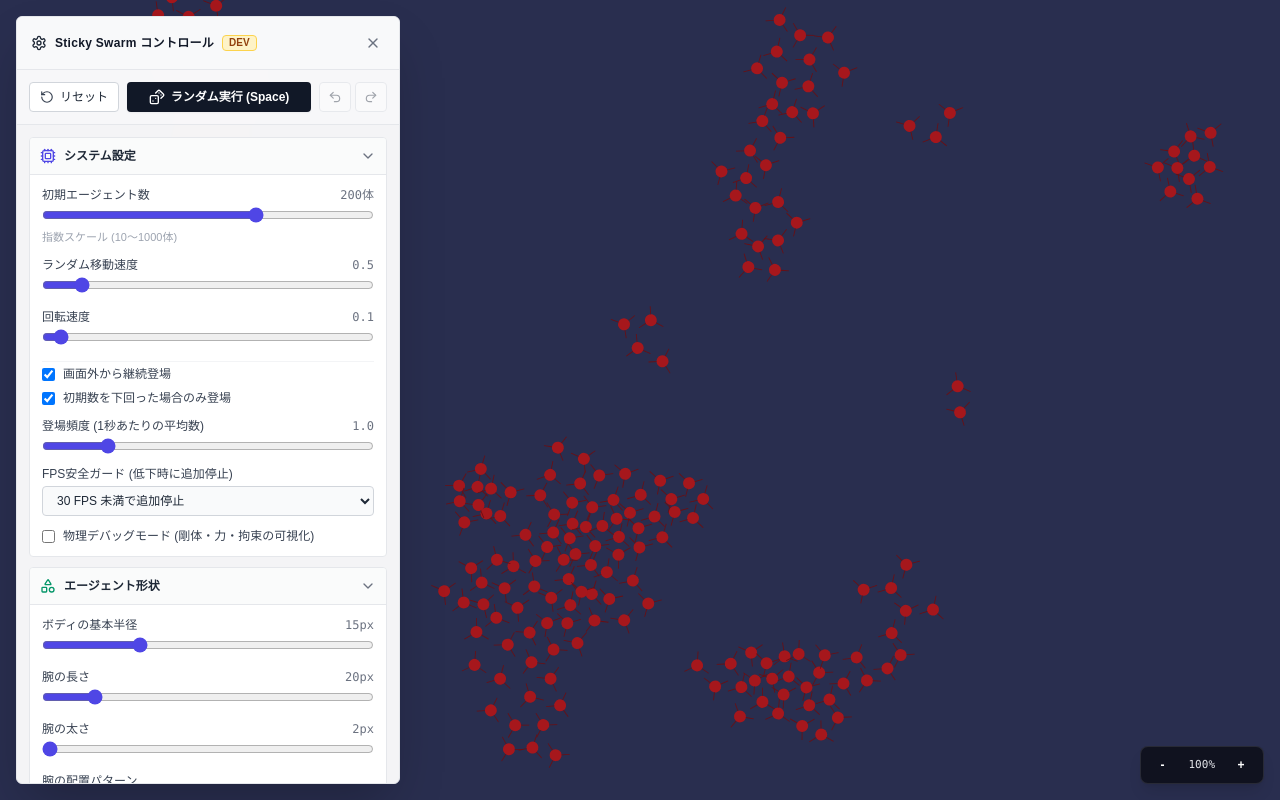
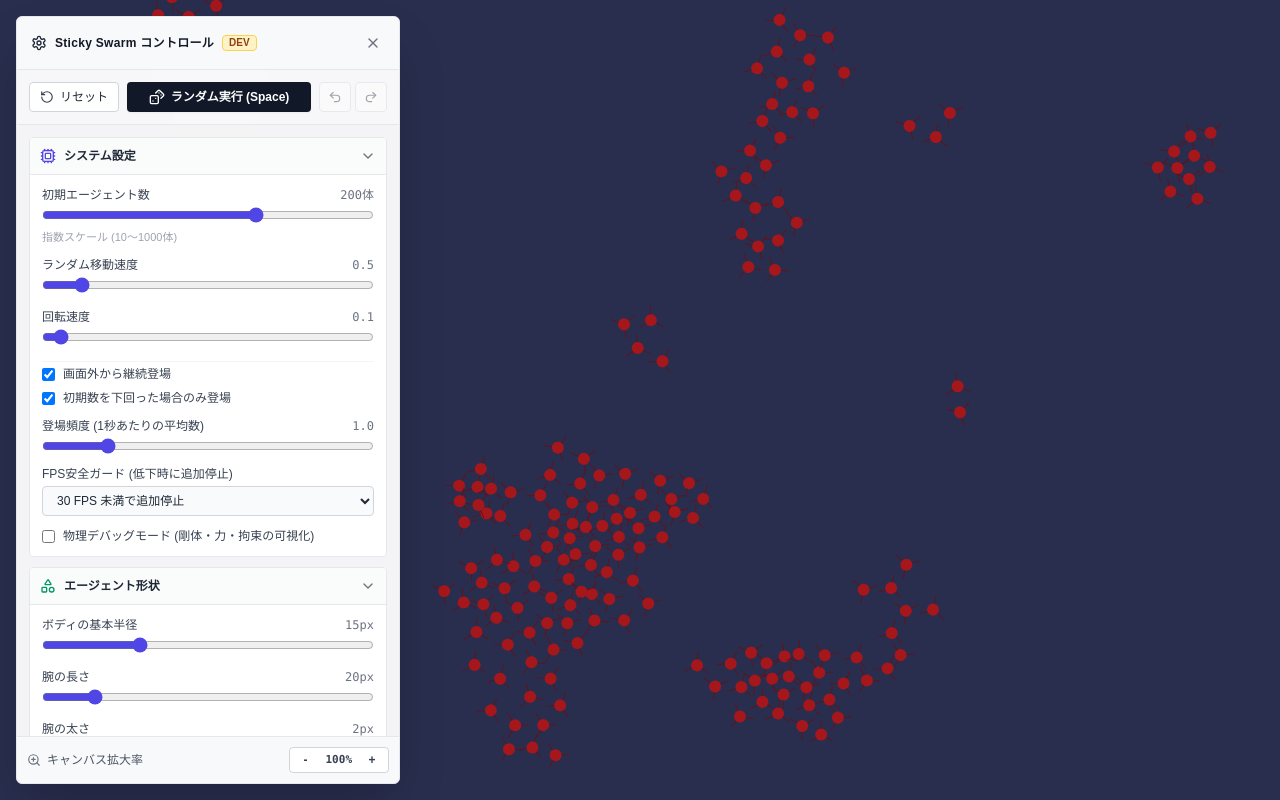
Before and after one commit to nullhodo/sticky-swarm, a React (Vite) app: page / in a window 1280 px wide. Built offline with nearby package versions, Linux system fonts and the light colour scheme; a web font is replaced by a local one; what p5.js-svg would draw is missing.

Commit message:
feat(ui): 画面右下の拡大縮小UIをコントロールパネルのフッター内に統合

```diff
--- a/src/components/ControlPanel.tsx
+++ b/src/components/ControlPanel.tsx
@@ -7,6 +7,7 @@ import {
   SettingsIcon,
   Undo2Icon,
   XIcon,
+  ZoomInIcon,
 } from "lucide-react";
 import type React from "react";
 import { useEffect, useRef, useState } from "react";
@@ -41,6 +42,10 @@ interface Props {
   onStopRecord: () => void;
   onExportJsonc: () => void;
   onImportJsonc: (e: React.ChangeEvent<HTMLInputElement>) => void;
+  zoomDisplay: number;
+  onZoomIn: () => void;
+  onZoomOut: () => void;
+  onResetZoom: () => void;
 }
 
 export const ControlPanel: React.FC<Props> = ({
@@ -56,6 +61,10 @@ export const ControlPanel: React.FC<Props> = ({
   onStopRecord,
   onExportJsonc,
   onImportJsonc,
+  zoomDisplay,
+  onZoomIn,
+  onZoomOut,
+  onResetZoom,
 }) => {
   const [params] = useAtom(swarmParamsAtom);
   const [isOpen, setIsOpen] = useAtom(isPanelOpenAtom);
@@ -267,6 +276,40 @@ export const ControlPanel: React.FC<Props> = ({
                 onTriggerImport={() => fileInputRef.current?.click()}
               />
             </div>
+
+            {/* Panel Footer: Zoom & Display Controls */}
+            <div className="p-2.5 bg-gray-50/95 border-t border-gray-200 flex items-center justify-between text-xs flex-shrink-0">
+              <div className="flex items-center gap-1.5 text-gray-600 font-medium">
+                <ZoomInIcon className="w-3.5 h-3.5 text-gray-500" />
+                <span>キャンバス拡大率</span>
+              </div>
+              <div className="flex items-center gap-1 bg-white border border-gray-300 rounded px-1.5 py-0.5 shadow-xs">
+                <button
+                  type="button"
+                  onClick={onZoomOut}
+                  title="縮小 (ホイール下スクロール)"
+                  className="w-5 h-5 flex items-center justify-center rounded hover:bg-gray-100 font-bold cursor-pointer text-gray-700 transition"
+                >
+                  -
+                </button>
+                <button
+                  type="button"
+                  onClick={onResetZoom}
+                  title="ズーム倍率を等倍にリセット (0キー / ダブルクリック)"
+                  className="px-1.5 py-0.5 font-mono text-[11px] text-gray-700 hover:text-black hover:bg-gray-100 rounded cursor-pointer font-semibold transition"
+                >
+                  {Math.round(zoomDisplay * 100)}%
+                </button>
+                <button
+                  type="button"
+                  onClick={onZoomIn}
+                  title="拡大 (ホイール上スクロール)"
+                  className="w-5 h-5 flex items-center justify-center rounded hover:bg-gray-100 font-bold cursor-pointer text-gray-700 transition"
+                >
+                  +
+                </button>
+              </div>
+            </div>
           </motion.div>
         )}
       </AnimatePresence>
--- a/src/main.tsx
+++ b/src/main.tsx
@@ -598,35 +598,11 @@ const App: React.FC = () => {
         onStopRecord={handleStopRecord}
         onExportJsonc={handleExportJsonc}
         onImportJsonc={handleImportJsonc}
+        zoomDisplay={zoomDisplay}
+        onZoomIn={handleZoomIn}
+        onZoomOut={handleZoomOut}
+        onResetZoom={handleResetZoom}
       />
-
-      {/* Floating Zoom HUD & Quick Controls */}
-      <div className="absolute bottom-4 right-4 z-30 flex items-center gap-1.5 bg-black/60 backdrop-blur-md border border-white/10 px-2.5 py-1.5 rounded-lg text-white text-xs select-none shadow-lg">
-        <button
-          type="button"
-          onClick={handleZoomOut}
-          title="縮小 (ホイール下スクロール)"
-          className="w-6 h-6 flex items-center justify-center rounded hover:bg-white/20 transition cursor-pointer font-bold"
-        >
-          -
-        </button>
-        <button
-          type="button"
-          onClick={handleResetZoom}
-          title="ズーム倍率を等倍にリセット (0キー / ダブルクリック)"
-          className="px-2 py-0.5 font-mono text-[11px] text-gray-200 hover:text-white hover:bg-white/20 rounded transition cursor-pointer"
-        >
-          {Math.round(zoomDisplay * 100)}%
-        </button>
-        <button
-          type="button"
-          onClick={handleZoomIn}
-          title="拡大 (ホイール上スクロール)"
-          className="w-6 h-6 flex items-center justify-center rounded hover:bg-white/20 transition cursor-pointer font-bold"
-        >
-          +
-        </button>
-      </div>
 
       <RecordingOverlay onStopRecord={handleStopRecord} />
     </div>
```
